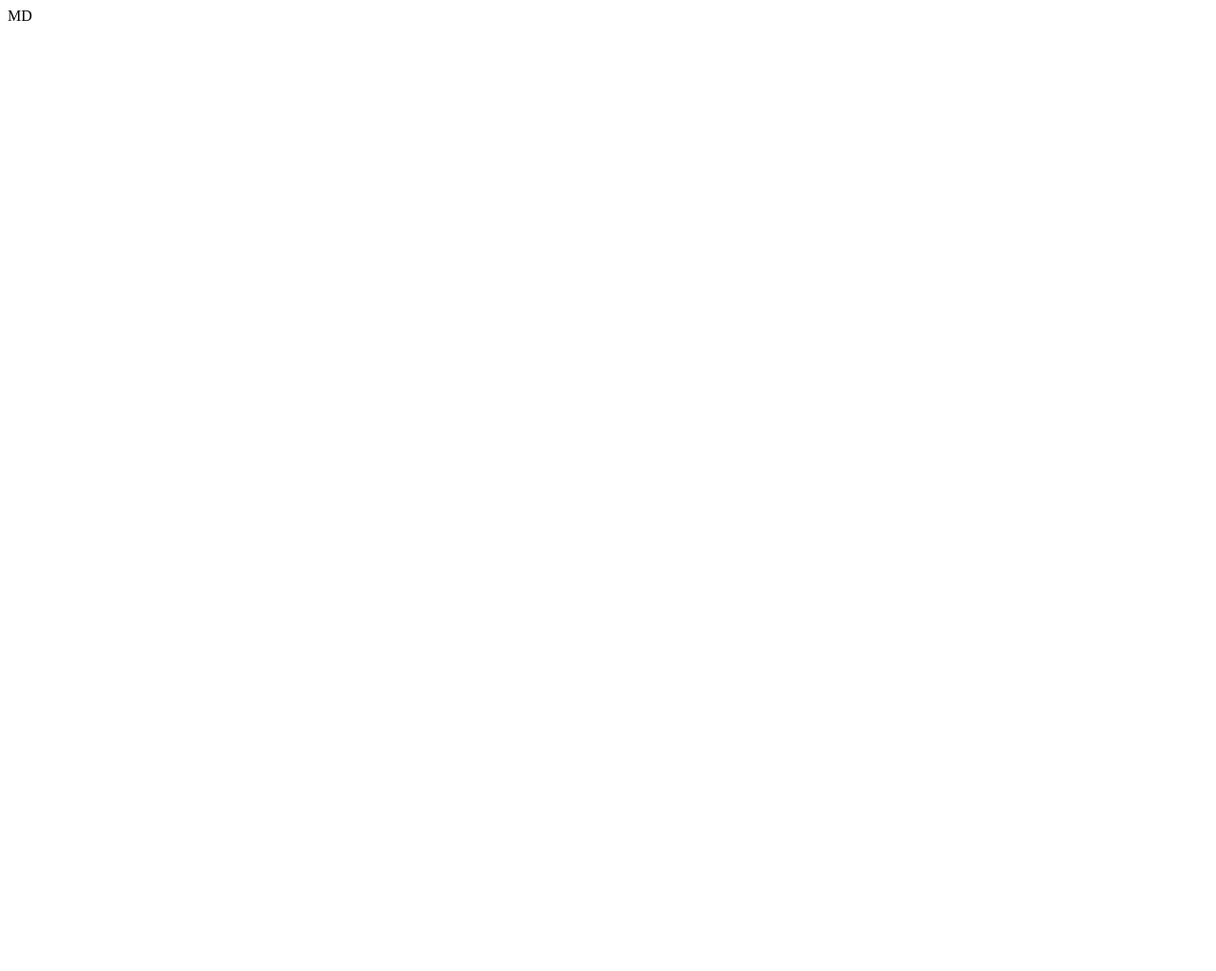
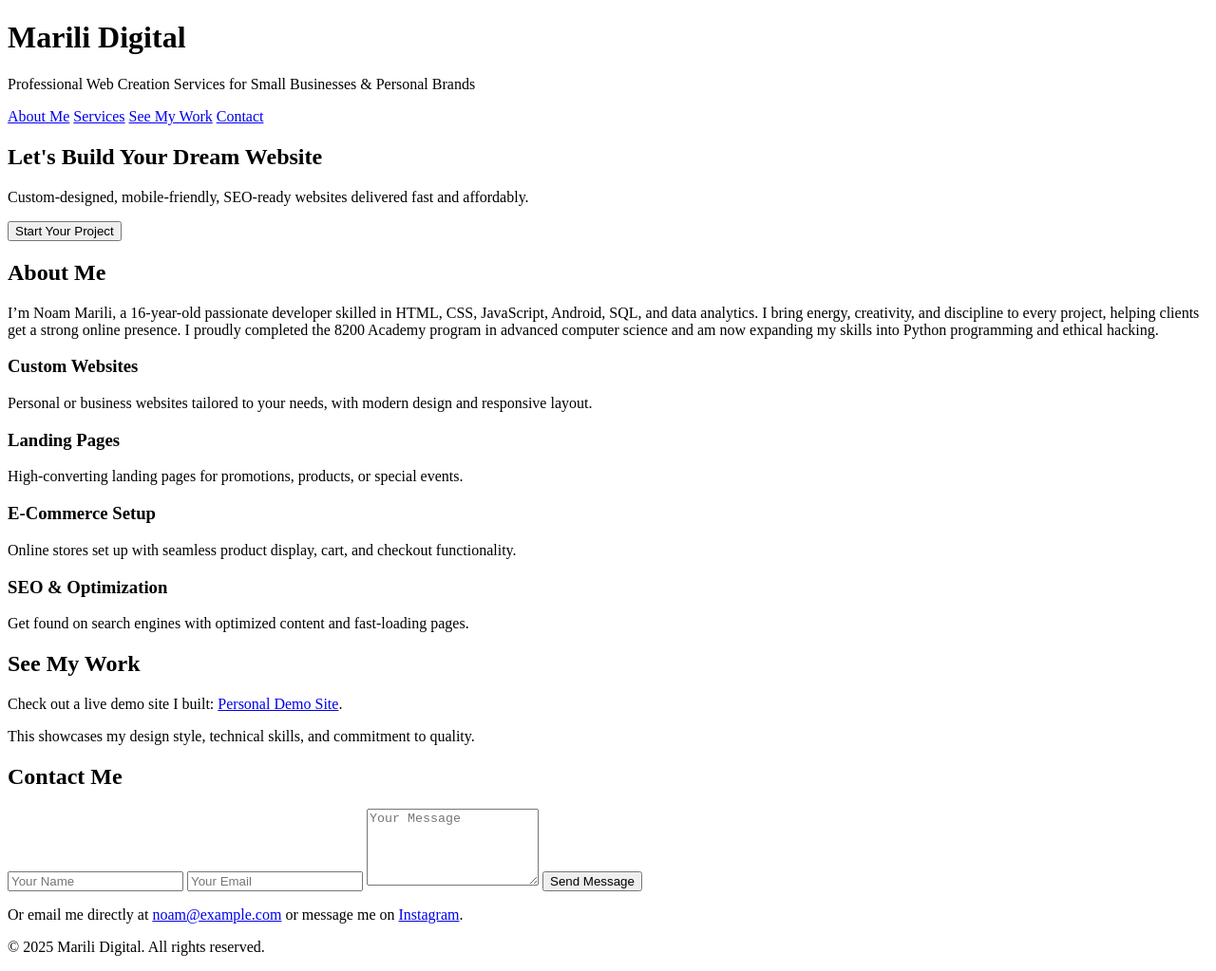
Before and after one commit to Mar1li/MD, a plain HTML site: page index.html in a window 1280 px wide. Shown: the whole page at 95% size. Before the commit the page ends 800 px from the top, so only its background shows below. Drawn offline with Linux system fonts and the light colour scheme.

Commit message:
Update index.html

```diff
--- a/index.html
+++ b/index.html
@@ -1 +1,73 @@
-MD
+<!DOCTYPE html>
+<html lang="en">
+<head>
+  <meta charset="UTF-8">
+  <meta name="viewport" content="width=device-width, initial-scale=1.0">
+  <title>Marili Digital Web Creation Services</title>
+  <link href="https://fonts.googleapis.com/css2?family=Inter:wght@400;600;800&display=swap" rel="stylesheet">
+  <link rel="stylesheet" href="style.css">
+</head>
+<body>
+  <header>
+    <h1>Marili Digital</h1>
+    <p>Professional Web Creation Services for Small Businesses & Personal Brands</p>
+    <nav>
+      <a href="#about">About Me</a>
+      <a href="#services">Services</a>
+      <a href="#see-my-work">See My Work</a>
+      <a href="#contact">Contact</a>
+    </nav>
+  </header>
+
+  <section class="hero">
+    <h2>Let's Build Your Dream Website</h2>
+    <p>Custom-designed, mobile-friendly, SEO-ready websites delivered fast and affordably.</p>
+    <button class="cta-button" onclick="document.getElementById('contact').scrollIntoView();">Start Your Project</button>
+  </section>
+
+  <section id="about" class="about">
+    <h2>About Me</h2>
+    <p>I’m Noam Marili, a 16-year-old passionate developer skilled in HTML, CSS, JavaScript, Android, SQL, and data analytics. I bring energy, creativity, and discipline to every project, helping clients get a strong online presence. I proudly completed the 8200 Academy program in advanced computer science and am now expanding my skills into Python programming and ethical hacking.</p>
+  </section>
+
+  <section id="services" class="services">
+    <div class="service-card">
+      <h3>Custom Websites</h3>
+      <p>Personal or business websites tailored to your needs, with modern design and responsive layout.</p>
+    </div>
+    <div class="service-card">
+      <h3>Landing Pages</h3>
+      <p>High-converting landing pages for promotions, products, or special events.</p>
+    </div>
+    <div class="service-card">
+      <h3>E-Commerce Setup</h3>
+      <p>Online stores set up with seamless product display, cart, and checkout functionality.</p>
+    </div>
+    <div class="service-card">
+      <h3>SEO & Optimization</h3>
+      <p>Get found on search engines with optimized content and fast-loading pages.</p>
+    </div>
+  </section>
+
+  <section id="see-my-work" class="see-my-work">
+    <h2>See My Work</h2>
+    <p>Check out a live demo site I built: <a href="https://mar1li.github.io/Personal-Demo-Site/" target="_blank">Personal Demo Site</a>.</p>
+    <p>This showcases my design style, technical skills, and commitment to quality.</p>
+  </section>
+
+  <section id="contact" class="contact">
+    <h2>Contact Me</h2>
+    <form action="https://formspree.io/f/yourformid" method="POST">
+      <input type="text" name="name" placeholder="Your Name" required>
+      <input type="email" name="email" placeholder="Your Email" required>
+      <textarea name="message" placeholder="Your Message" rows="5" required></textarea>
+      <button type="submit">Send Message</button>
+    </form>
+    <p>Or email me directly at <a href="mailto:noam@example.com">noam@example.com</a> or message me on <a href="https://instagram.com/noammarili" target="_blank">Instagram</a>.</p>
+  </section>
+
+  <footer>
+    <p>&copy; 2025 Marili Digital. All rights reserved.</p>
+  </footer>
+</body>
+</html>
```
